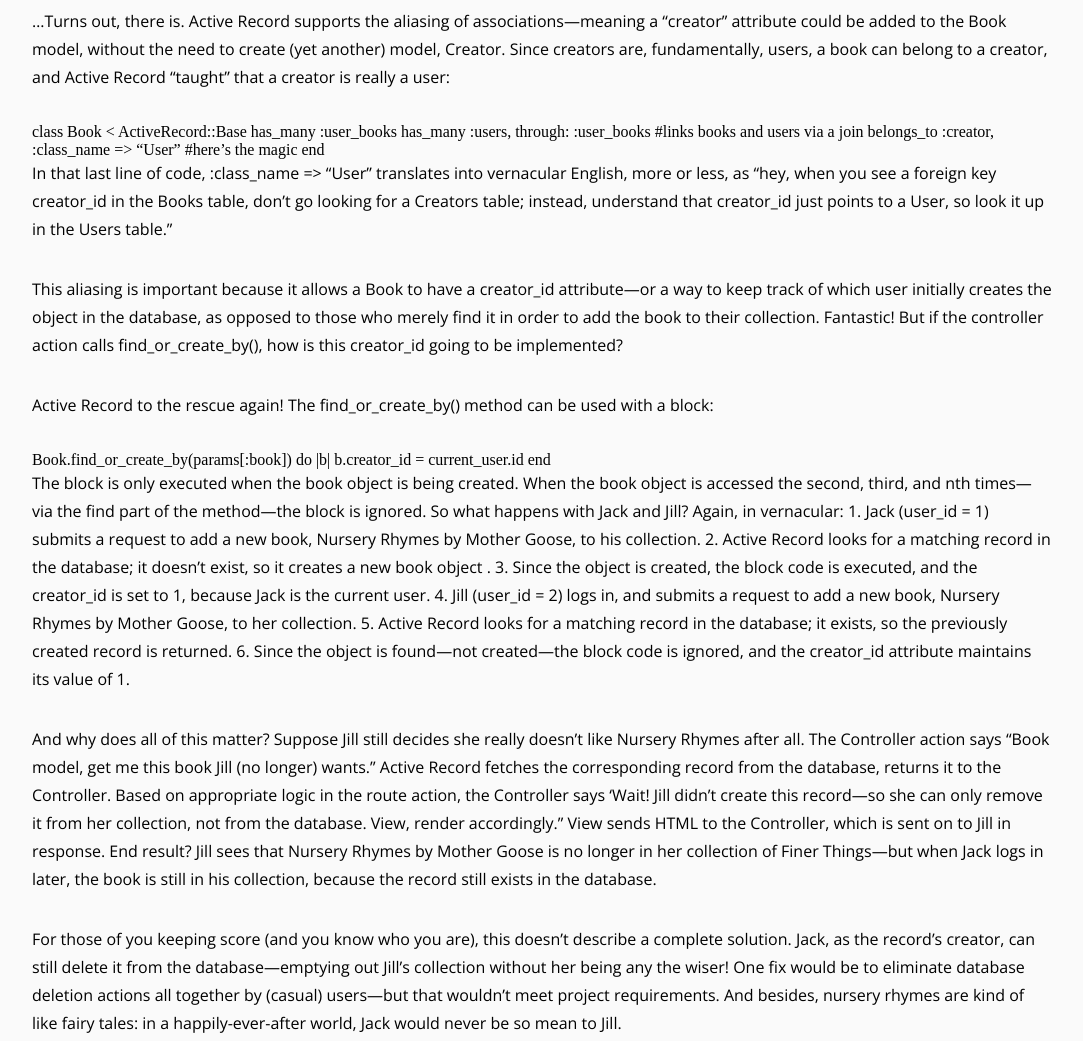
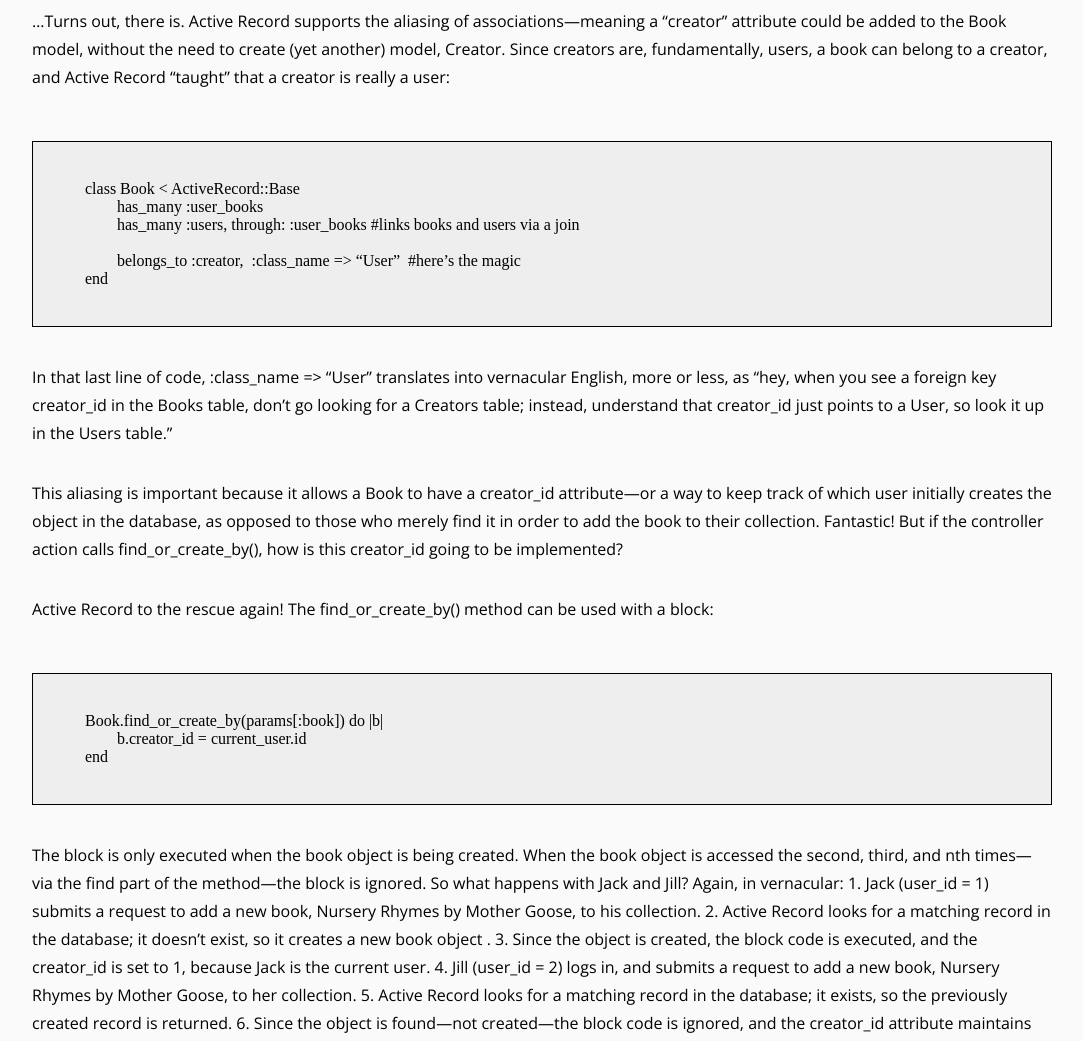
Before and after one commit to christinalcole/christinalcole.github.io, a plain HTML site: page learn-post-3.html in a window 1280 px wide. Shown: the part 960-2001 px from the top of the page, without its empty margins (98-1181 px from the left). Drawn offline with nearby package versions, Linux system fonts and the light colour scheme; a web font is replaced by a local one.

Commit message:
apply code style to post

```diff
--- a/css/style.css
+++ b/css/style.css
@@ -176,3 +176,10 @@ a:hover{
 em{
   font-style: italic;
 }
+
+pre code{
+  display: block;
+  background-color: #EEE;
+  border: 1px solid #000;
+  padding: 20px;
+}
--- a/learn-post-3.html
+++ b/learn-post-3.html
@@ -33,6 +33,7 @@
 
       <p>…Turns out, there is.  Active Record supports the aliasing of associations—meaning a “creator” attribute could be added to the Book model, without the need to create (yet another) model, Creator.  Since creators are, fundamentally, users, a book can belong to a creator, and Active Record “taught” that a creator is really a user:</p>
 
+      <pre>
         <code>
         class Book < ActiveRecord::Base
         	has_many :user_books
@@ -41,6 +42,7 @@
         	belongs_to :creator,  :class_name => “User”  #here’s the magic
         end
         </code>
+      </pre>
 
       <p>In that last line of code, :class_name => “User” translates into vernacular English, more or less, as “hey, when you see a foreign key creator_id in the Books table, don’t go looking for a Creators table; instead, understand that creator_id just points to a User, so look it up in the Users table.”</p>
 
@@ -48,11 +50,13 @@
 
       <p>Active Record to the rescue again!  The find_or_create_by() method can be used with a block:</p>
 
+      <pre>
         <code>
         Book.find_or_create_by(params[:book]) do |b|
         	b.creator_id = current_user.id
         end
         </code>
+      </pre>
 
       <p>The block is only executed when the book object is being created.  When the book object is accessed the second, third, and nth times—via the find part of the method—the block is ignored.  So what happens with Jack and Jill?  Again, in vernacular:
       	1. Jack (user_id = 1) submits a request to add a new book, Nursery Rhymes by Mother Goose, to his collection.
```
Lines whose indentation alone changed are shown as unchanged.
